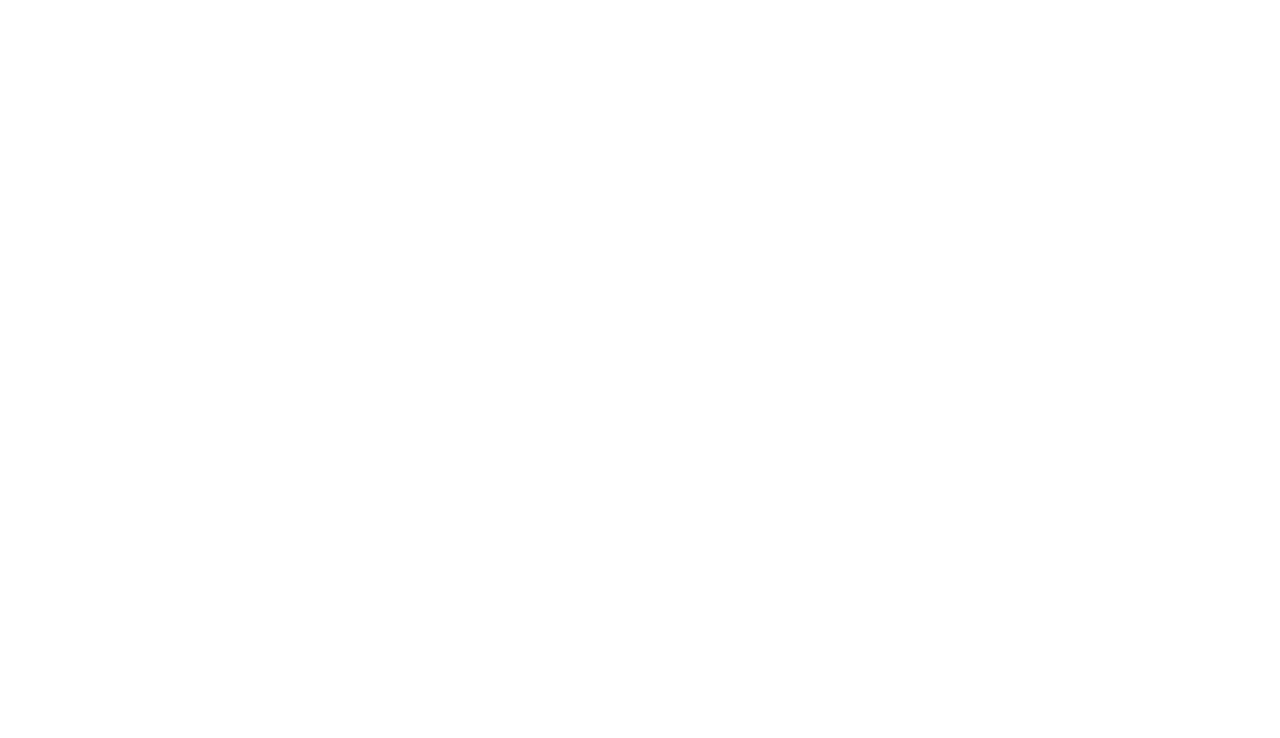
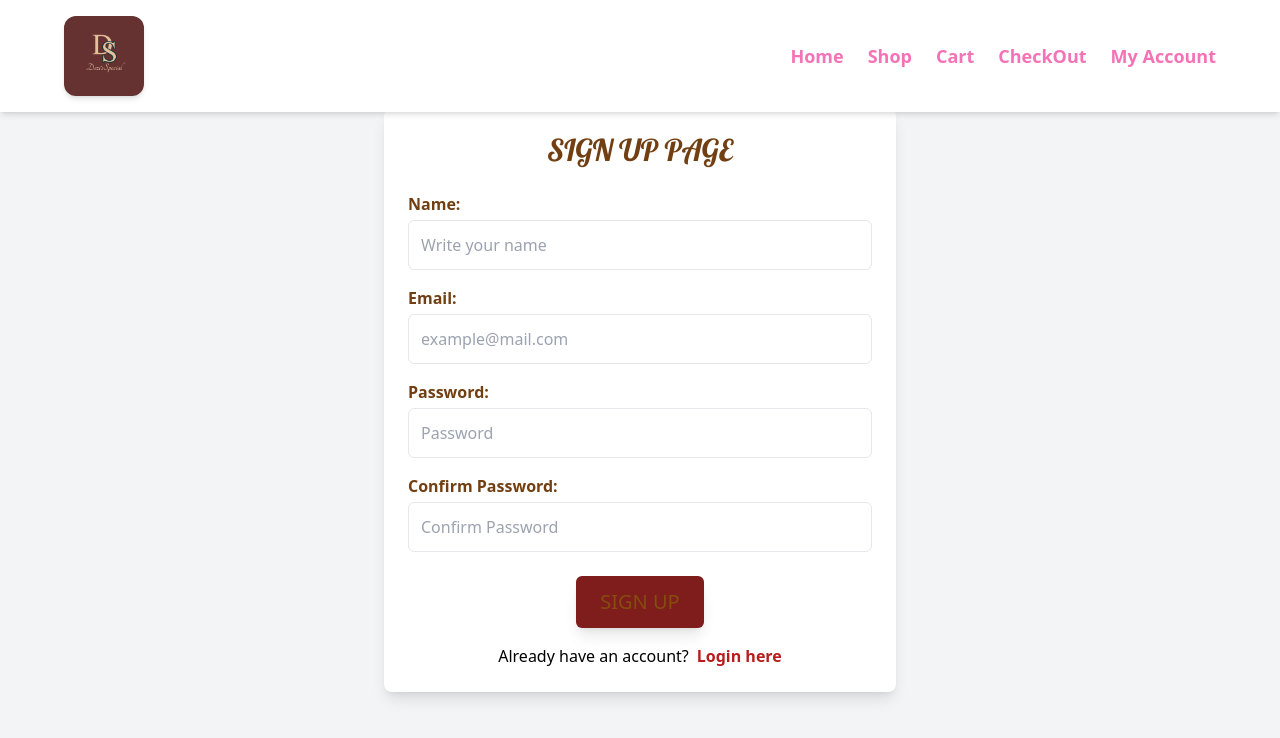
Before and after one commit to Duchess-dezi/My-Capstone-Project, a React (Vite) app: page /signup in a window 1280 px wide. Before the commit this address had no page. Shown: the top 738 px of the page. Built offline with nearby package versions, Linux system fonts and the light colour scheme.

Commit message:
created Sign up page

```diff
--- a/src/App.jsx
+++ b/src/App.jsx
@@ -1,15 +1,15 @@
 import { BrowserRouter as Router, Routes, Route } from "react-router-dom";
 import HomePage from "./components/HomePage";
-// import Login from "./Login";
-// import SignUp from "./SignUp";
+import Login from "./components/Login";
+import SignUp from "./components/SignUp";
 
 function App() {
     return (
         <Router>
             <Routes>
                 <Route path="/" element={<HomePage />} />
-                {/* <Route path="/login" element={<Login />} />
-                <Route path="/signup" element={<SignUp />} /> */}
+               <Route path="/login" element={<Login />} />
+                <Route path="/signup" element={<SignUp />} />
             </Routes>
         </Router>
     );
--- /dev/null
+++ b/src/components/Login.jsx
@@ -0,0 +1,9 @@
+import React from 'react'
+
+const Login = () => {
+  return (
+    <div>Login</div>
+  )
+}
+
+export default Login;
--- /dev/null
+++ b/src/components/SignUp.jsx
@@ -0,0 +1,121 @@
+import React, { useState } from "react";
+import { useNavigate } from "react-router-dom";
+import Navbar from "./Navbar";
+import { Link } from "react-router-dom";
+
+function SignUp() {
+    const navigate = useNavigate();
+
+    // State to store form data
+    const [formData, setFormData] = useState({
+        name: "",
+        email: "",
+        password: "",
+        confirmPassword: "",
+    });
+
+    // Handles input changes
+    const handleChange = (e) => {
+        setFormData({
+            ...formData,
+            [e.target.name]: e.target.value,
+        });
+    };
+
+    // Handles form submission
+    const handleSubmit = (e) => {
+        e.preventDefault();
+
+        // Basic validation
+        if (!formData.name || !formData.email || !formData.password || !formData.confirmPassword) {
+            alert("Please fill in all fields.");
+            return;
+        }
+
+        if (formData.password !== formData.confirmPassword) {
+            alert("Passwords do not match!");
+            return;
+        }
+
+        console.log("User Data:", formData);
+
+        // Redirect user to Login page after signup
+        navigate("/login");
+    };
+
+    return (
+        <>
+            <Navbar />
+            <div className="flex flex-col justify-center items-center min-h-screen bg-gray-100 p-4">
+                <div className="bg-white shadow-lg rounded-lg p-6 w-full max-w-md sm:max-w-lg text-center">
+                    <h1 className="font-Lobster text-3xl text-yellow-900 mb-6">SIGN UP PAGE</h1>
+
+
+                    <form onSubmit={handleSubmit} className="flex flex-col items-center w-full">
+                        <div className="w-full">
+                            <label htmlFor="name" className="text-yellow-900 font-semibold block text-left">Name:</label>
+                            <input
+                                type="text"
+                                name="name"
+                                placeholder="Write your name"
+                                value={formData.name}
+                                onChange={handleChange}
+                                className="p-3 mt-1 w-full border rounded-md focus:ring focus:ring-yellow-400"
+                            />
+                        </div>
+
+                        <div className="w-full mt-4">
+                            <label htmlFor="email" className="text-yellow-900 font-semibold block text-left">Email:</label>
+                            <input
+                                type="email"
+                                name="email"
+                                placeholder="example@mail.com"
+                                value={formData.email}
+                                onChange={handleChange}
+                                className="p-3 mt-1 w-full border rounded-md focus:ring focus:ring-yellow-400"
+                            />
+                        </div>
+
+                        <div className="w-full mt-4">
+                            <label htmlFor="password" className="text-yellow-900 font-semibold block text-left">Password:</label>
+                            <input
+                                type="password"
+                                name="password"
+                                placeholder="Password"
+                                value={formData.password}
+                                onChange={handleChange}
+                                className="p-3 mt-1 w-full border rounded-md focus:ring focus:ring-yellow-400"
+                            />
+                        </div>
+
+                        <div className="w-full mt-4">
+                            <label htmlFor="confirmPassword" className="text-yellow-900 font-semibold block text-left">Confirm Password:</label>
+                            <input
+                                type="password"
+                                name="confirmPassword"
+                                placeholder="Confirm Password"
+                                value={formData.confirmPassword}
+                                onChange={handleChange}
+                                className="p-3 mt-1 w-full border rounded-md focus:ring focus:ring-yellow-400"
+                            />
+                        </div>
+
+                        {/* Submit Button */}
+                        <button
+                            type="submit"
+                            className="bg-red-900 text-yellow-800 text-lg md:text-xl px-6 py-3 shadow-lg rounded-md w-full sm:w-auto mt-6 hover:bg-red-700 transition"
+                        >
+                            SIGN UP
+                        </button>
+                    </form>
+
+                    <p className="mt-4">Already have an account?
+                        <Link to="/login" className="text-red-700 font-bold hover:underline ml-2">Login here</Link>
+                    </p>
+                </div>
+            </div>
+        </>
+    );
+};
+
+export default SignUp;
```
